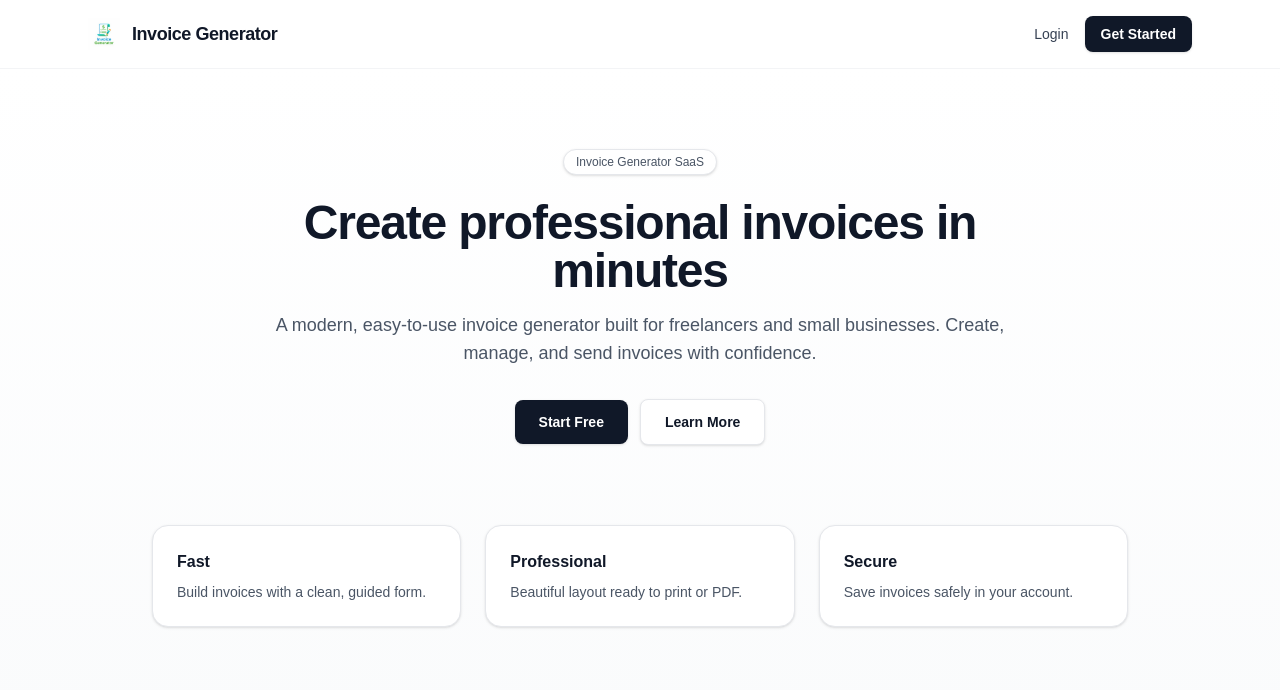
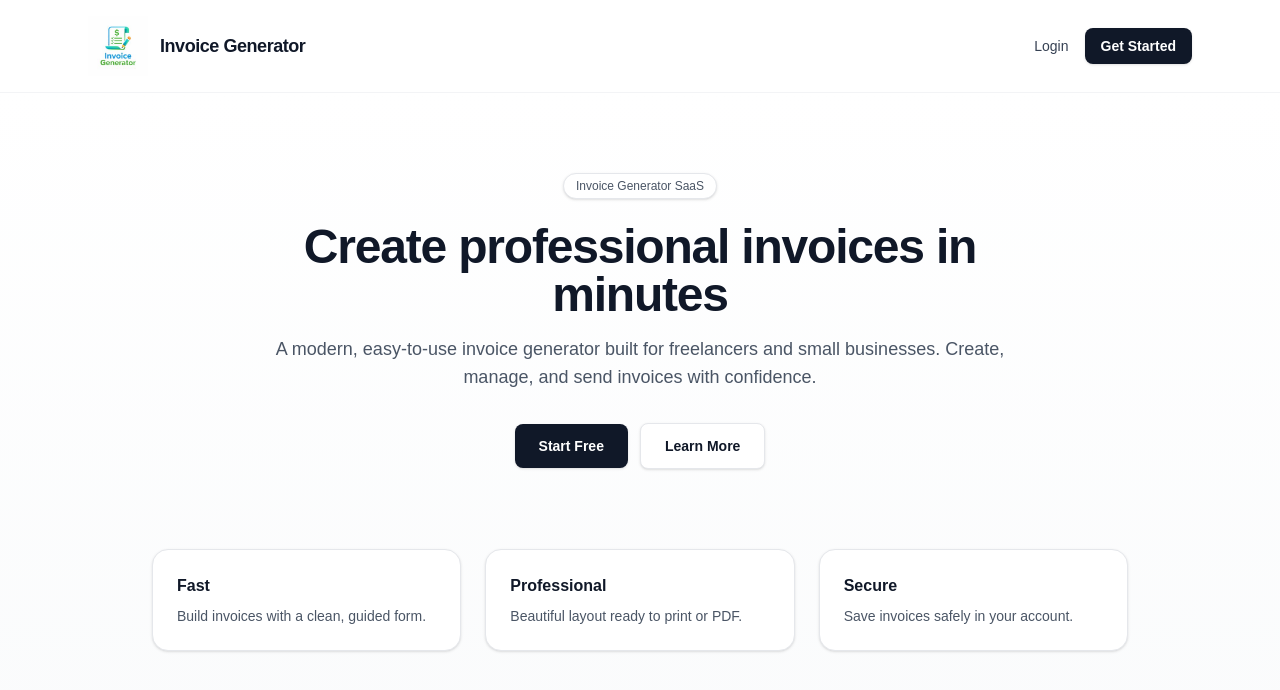
Before and after one commit to eriancoet/invoice-generator, a Next.js app: page / in a window 1280 px wide. Shown: the top 690 px of the page. Built offline with nearby package versions, Linux system fonts and the light colour scheme; no server answers.

Commit message:
logo resize

```diff
--- a/next.config.mjs
+++ b/next.config.mjs
@@ -1,6 +1,19 @@
 /** @type {import('next').NextConfig} */
 const nextConfig = {
-  /* config options here */
+  /* config o/** @type {import('next').NextConfig} */
+
+  images: {
+    remotePatterns: [
+      {
+        protocol: "https",
+        hostname: "zmnbpybycdhdevoiczpo.supabase.co",
+        pathname: "/storage/v1/object/public/**",
+      },
+    ],
+  },
 };
 
+
+
+
 export default nextConfig;
--- a/src/app/app/invoices/new/page.js
+++ b/src/app/app/invoices/new/page.js
@@ -80,6 +80,7 @@ export default function NewInvoicePage() {
 
       const { data: pub } = supabase.storage.from("logos").getPublicUrl(path);
       const publicUrl = pub?.publicUrl;
+           console.log("Logo URL:", publicUrl);
 
       if (!publicUrl) throw new Error("Could not get a public URL for the logo.");
 
@@ -188,6 +189,7 @@ export default function NewInvoicePage() {
                     </div>
                     <p className="text-xs text-gray-500">This logo will appear on the invoice.</p>
                   </div>
+
                 )}
 
                 <div className="mt-4 grid gap-4 sm:grid-cols-2">
--- a/src/components/Navbar.jsx
+++ b/src/components/Navbar.jsx
@@ -75,8 +75,8 @@ export default function Navbar() {
           <Image
             src="/logo.jpg"
             alt="Invoice Generator"
-            width={32}
-            height={32}
+            width={60}
+            height={60}
             priority
           />
           <span className="text-lg font-semibold tracking-tight text-gray-900">
```
